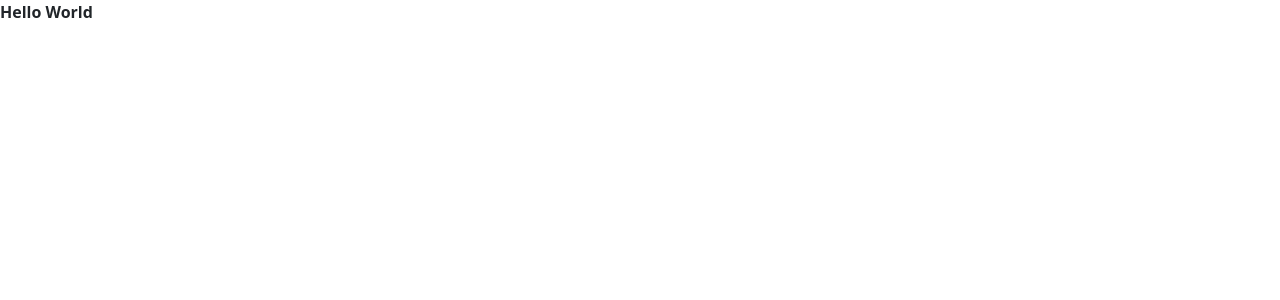
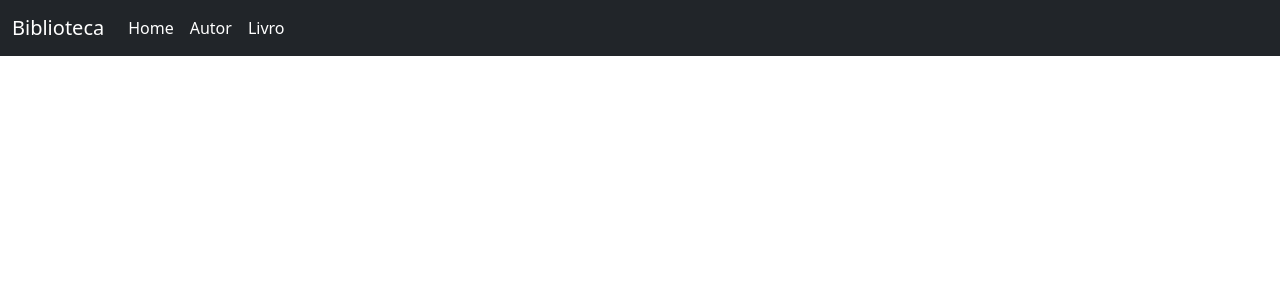
Before and after one commit to pedrobbroso/biblioteca-angular, an Angular app: page / in a window 1280 px wide. Shown: the top 300 px of the page. Built offline with nearby package versions, Linux system fonts and the light colour scheme.

Commit message:
Incluindo font-awesome e fazendo o menu

```diff
--- a/angular.json
+++ b/angular.json
@@ -25,7 +25,8 @@
             "assets": ["src/favicon.ico", "src/assets"],
             "styles": [
               "src/styles.css",
-              "./node_modules/bootstrap/dist/css/bootstrap.min.css"
+              "./node_modules/bootstrap/dist/css/bootstrap.min.css",
+              "./node_modules/font-awesome/css/font-awesome.css"
             ],
             "scripts": ["./node_modules/bootstrap/dist/js/bootstrap.bundle.js"]
           },
--- a/package.json
+++ b/package.json
@@ -19,6 +19,7 @@
     "@angular/platform-browser-dynamic": "~13.0.0-next.0",
     "@angular/router": "~13.0.0-next.0",
     "bootstrap": "^5.2.0",
+    "font-awesome": "^4.7.0",
     "rxjs": "~7.4.0",
     "tslib": "^2.3.0",
     "zone.js": "~0.11.4"
--- a/src/app/app.component.html
+++ b/src/app/app.component.html
@@ -1 +1 @@
-<p class="fw-bold">Hello World</p>
+<app-menu></app-menu>
--- a/src/app/componentes/menu/menu.component.html
+++ b/src/app/componentes/menu/menu.component.html
@@ -1 +1,23 @@
-<p>menu works!</p>
+<nav class="navbar navbar-expand-lg navbar-light bg-dark">
+  <div class="container-fluid">
+    <a class="navbar-brand text-white">Biblioteca</a>
+    <button
+      class="navbar-toggler"
+      type="button"
+      data-bs-toggle="collapse"
+      data-bs-target="#navbarNavAltMarkup"
+      aria-controls="navbarNavAltMarkup"
+      aria-expanded="false"
+      aria-label="Toggle navigation"
+    >
+      <span class="navbar-toggler-icon"></span>
+    </button>
+    <div class="collapse navbar-collapse" id="navbarNavAltMarkup">
+      <div class="navbar-nav">
+        <a class="nav-link active text-white">Home</a>
+        <a class="nav-link active text-white">Autor</a>
+        <a class="nav-link active text-white">Livro</a>
+      </div>
+    </div>
+  </div>
+</nav>
```
Also changed, not shown: 2 other files (tests, documents, lock files or other folders).
